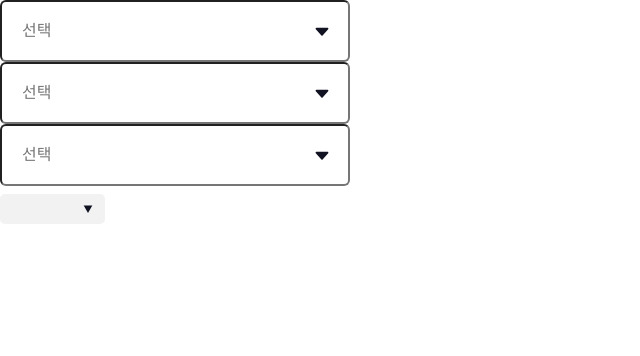
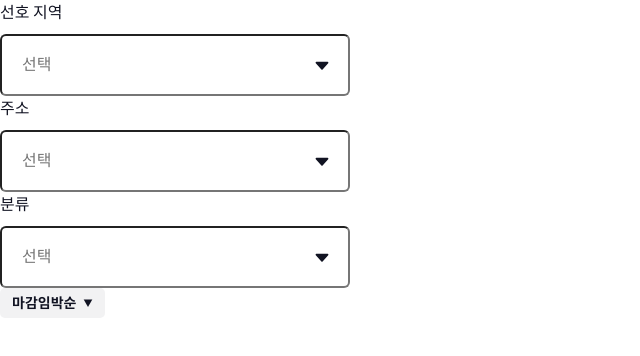
Before and after one commit to codeit-team9/give-more, a Next.js app: page /test in a window 1280 px wide. Shown: the top 356 px of the page, without its empty margins (0-640 px from the left). Built offline with nearby package versions, Linux system fonts and the light colour scheme.

Commit message:
feat: 공통 dropdown 컴포넌트 구현

```diff
--- a/src/components/@common/DropDown/Dropdown.tsx
+++ b/src/components/@common/DropDown/Dropdown.tsx
@@ -1,6 +1,7 @@
 import { useEffect, useRef, useState } from 'react';
 import useDropdown from '@/hooks/useDropdown';
 import DropdownUI from './DropdownUI';
+import { isSortType } from '@/constants/constants';
 
 interface Props {
   type?: 'default' | 'sort';
@@ -9,8 +10,9 @@ interface Props {
 }
 
 function Dropdown({ type = 'default', title, item }: Props) {
-  const { isOpenDropdown, toggleDropdown, closeDropdown } = useDropdown();
-  const [selectedLocation, setSelectedLocation] = useState('');
+  const isSort = isSortType(type);
+  const { isOpenDropdown, toggleDropdown, closeDropdown, setCategory } = useDropdown();
+  const [selectedLocation, setSelectedLocation] = useState(isSort ? '마감임박순' : '');
   const dropdownRef = useRef<HTMLDivElement>(null);
 
   useEffect(() => {
@@ -43,6 +45,7 @@ function Dropdown({ type = 'default', title, item }: Props) {
       isOpenDropdown={isOpenDropdown}
       setSelectedLocation={setSelectedLocation}
       closeDropdown={closeDropdown}
+      setCategory={setCategory}
     />
   );
 }
--- a/src/components/@common/DropDown/DropdownList.module.css
+++ b/src/components/@common/DropDown/DropdownList.module.css
@@ -12,7 +12,7 @@
 }
 
 .sortWrapper {
-  top: 4rem;
+  top: 3.3rem;
   width: 10.5rem;
   height: 16rem;
 }
--- a/src/components/@common/DropDown/DropdownList.tsx
+++ b/src/components/@common/DropDown/DropdownList.tsx
@@ -1,30 +1,57 @@
 import { Dispatch, MouseEventHandler, SetStateAction } from 'react';
 import classNames from 'classnames';
 import styles from './DropdownList.module.css';
+import { isSortType } from '@/constants/constants';
+
+type Category = 'time' | 'pay' | 'hour' | 'shop';
 
 interface Props {
   type: 'default' | 'sort';
   item: string[];
   onClick: Dispatch<SetStateAction<string>>;
   onClose: () => void;
+  setCategory: Dispatch<SetStateAction<Category>>;
 }
 
-function DropdownList({ type, item, onClick, onClose }: Props) {
-  const isSortType = type === 'sort';
+function DropdownList({ type, item, onClick, onClose, setCategory }: Props) {
+  const isSort = isSortType(type);
 
   const handleClick: MouseEventHandler<HTMLButtonElement> = (event) => {
     const value = event.currentTarget.textContent || '';
     onClick(value);
     onClose();
+
+    if (isSort) {
+      switch (value) {
+        case '마감임박순':
+          setCategory('time');
+          break;
+
+        case '시급많은순':
+          setCategory('pay');
+          break;
+
+        case '시간적은순':
+          setCategory('hour');
+          break;
+
+        case '가나다순':
+          setCategory('shop');
+          break;
+
+        default:
+          setCategory('time');
+      }
+    }
   };
 
   return (
-    <ul className={classNames(styles.wrapper, isSortType && styles.sortWrapper)}>
+    <ul className={classNames(styles.wrapper, isSort && styles.sortWrapper)}>
       {item.map((value) => {
         return (
           <li className={styles.buttonContainer} key={value}>
             <button
-              className={classNames(styles.button, isSortType && styles.sortButton)}
+              className={classNames(styles.button, isSort && styles.sortButton)}
               type="button"
               onClick={handleClick}
             >
--- a/src/components/@common/DropDown/DropdownUI.tsx
+++ b/src/components/@common/DropDown/DropdownUI.tsx
@@ -4,6 +4,9 @@ import DropdownIcon from '@/assets/images/dropdown_icon.svg';
 import DropdownSmallIcon from '@/assets/images/dropdown_small_icon.svg';
 import DropdownList from './DropdownList';
 import styles from '@/components/@common/DropDown/DropdownUI.module.css';
+import { isSortType } from '@/constants/constants';
+
+type Category = 'time' | 'pay' | 'hour' | 'shop';
 
 interface Props {
   type: 'default' | 'sort';
@@ -16,6 +19,7 @@ interface Props {
   isOpenDropdown: boolean;
   setSelectedLocation: Dispatch<SetStateAction<string>>;
   closeDropdown: () => void;
+  setCategory: Dispatch<SetStateAction<Category>>;
 }
 
 function DropdownUI({
@@ -29,14 +33,15 @@ function DropdownUI({
   isOpenDropdown,
   setSelectedLocation,
   closeDropdown,
+  setCategory,
 }: Props) {
-  const isSortType = type === 'sort';
+  const isSort = isSortType(type);
 
   return (
-    <div className={classNames(styles.wrapper, isSortType && styles.sortWrapper)} ref={dropdownRef}>
-      {isSortType && <h2 className={styles.title}>{title}</h2>}
+    <div className={classNames(styles.wrapper, isSort && styles.sortWrapper)} ref={dropdownRef}>
+      {!isSort && <h2 className={styles.title}>{title}</h2>}
       <div className={styles.inputContainer}>
-        {isSortType ? (
+        {isSort ? (
           <button className={styles.sortButton} type="button" value={selectedLocation} onClick={handleInputClick}>
             {selectedLocation}
           </button>
@@ -44,18 +49,26 @@ function DropdownUI({
           <input className={styles.input} value={selectedLocation} onClick={handleInputClick} placeholder="선택" />
         )}
         <button
-          className={classNames(styles.arrowButton, isSortType && styles.sortArrowButton)}
+          className={classNames(styles.arrowButton, isSort && styles.sortArrowButton)}
           type="button"
           onClick={toggleDropdown}
         >
-          {isSortType ? (
+          {isSort ? (
             <DropdownSmallIcon className={isOpenDropdown && styles.upArrow} />
           ) : (
             <DropdownIcon className={isOpenDropdown && styles.upArrow} />
           )}
         </button>
       </div>
-      {isOpenDropdown && <DropdownList type={type} onClick={setSelectedLocation} item={item} onClose={closeDropdown} />}
+      {isOpenDropdown && (
+        <DropdownList
+          type={type}
+          onClick={setSelectedLocation}
+          item={item}
+          onClose={closeDropdown}
+          setCategory={setCategory}
+        />
+      )}
     </div>
   );
 }
--- a/src/constants/constants.ts
+++ b/src/constants/constants.ts
@@ -29,3 +29,5 @@ export const LOCATIONS = [
 export const CATEGORY = ['한식', '중식', '일식', '양식', '분식', '카페', '편의점', '기타'];
 
 export const SORT = ['마감임박순', '시급많은순', '시간적은순', '가나다순'];
+
+export const isSortType = (type: 'default' | 'sort') => type === 'sort';
--- a/src/hooks/useDropdown.ts
+++ b/src/hooks/useDropdown.ts
@@ -1,7 +1,10 @@
 import { useState } from 'react';
+
+type Category = 'time' | 'pay' | 'hour' | 'shop';
 
 function useDropdown(initialValue = false) {
   const [isOpenDropdown, setIsOpenDropdown] = useState(initialValue);
+  const [category, setCategory] = useState<Category>('time');
 
   const toggleDropdown = () => {
     setIsOpenDropdown(!isOpenDropdown);
@@ -15,7 +18,7 @@ function useDropdown(initialValue = false) {
     setIsOpenDropdown(false);
   };
 
-  return { isOpenDropdown, toggleDropdown, openDropdown, closeDropdown };
+  return { isOpenDropdown, toggleDropdown, openDropdown, closeDropdown, category, setCategory };
 }
 
 export default useDropdown;
```
